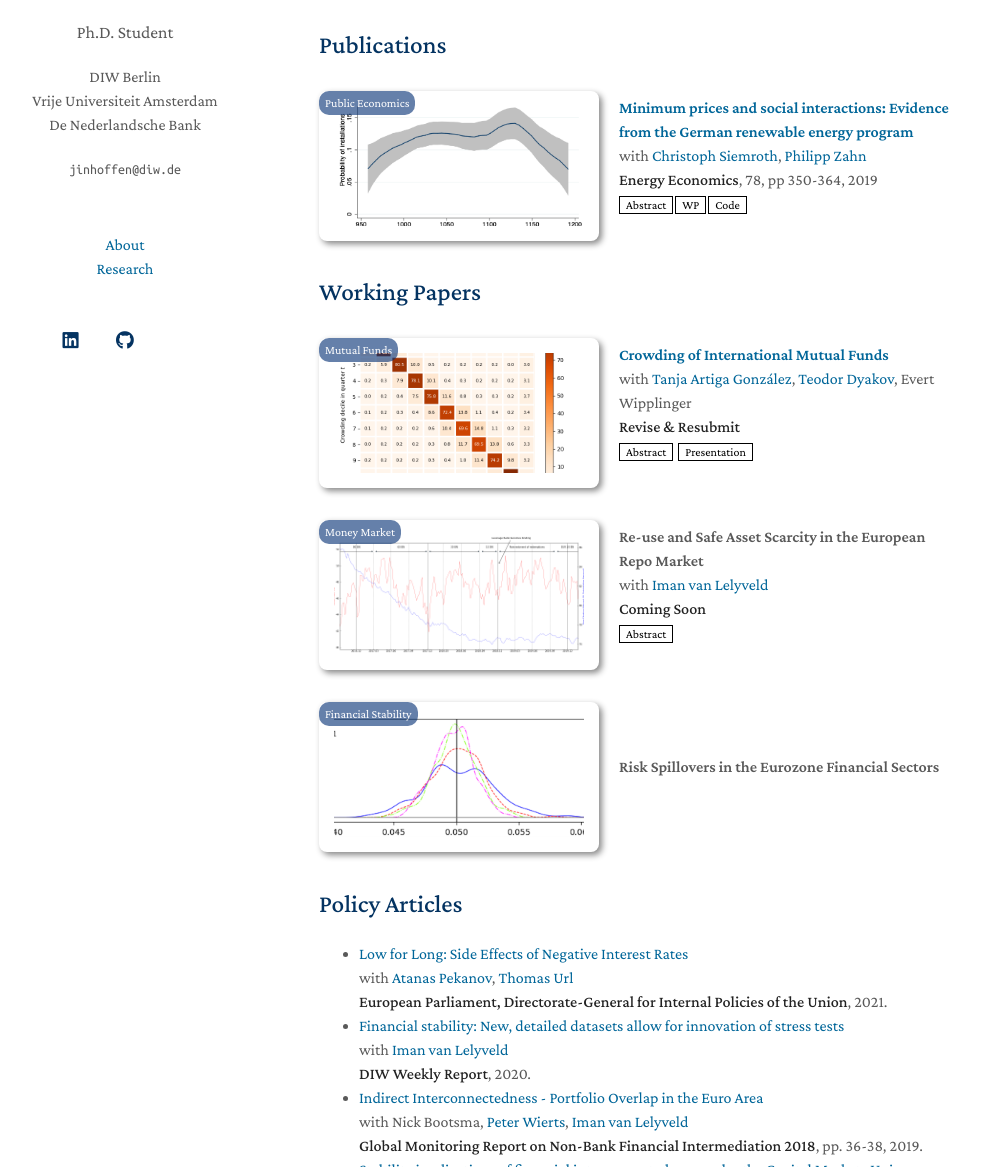
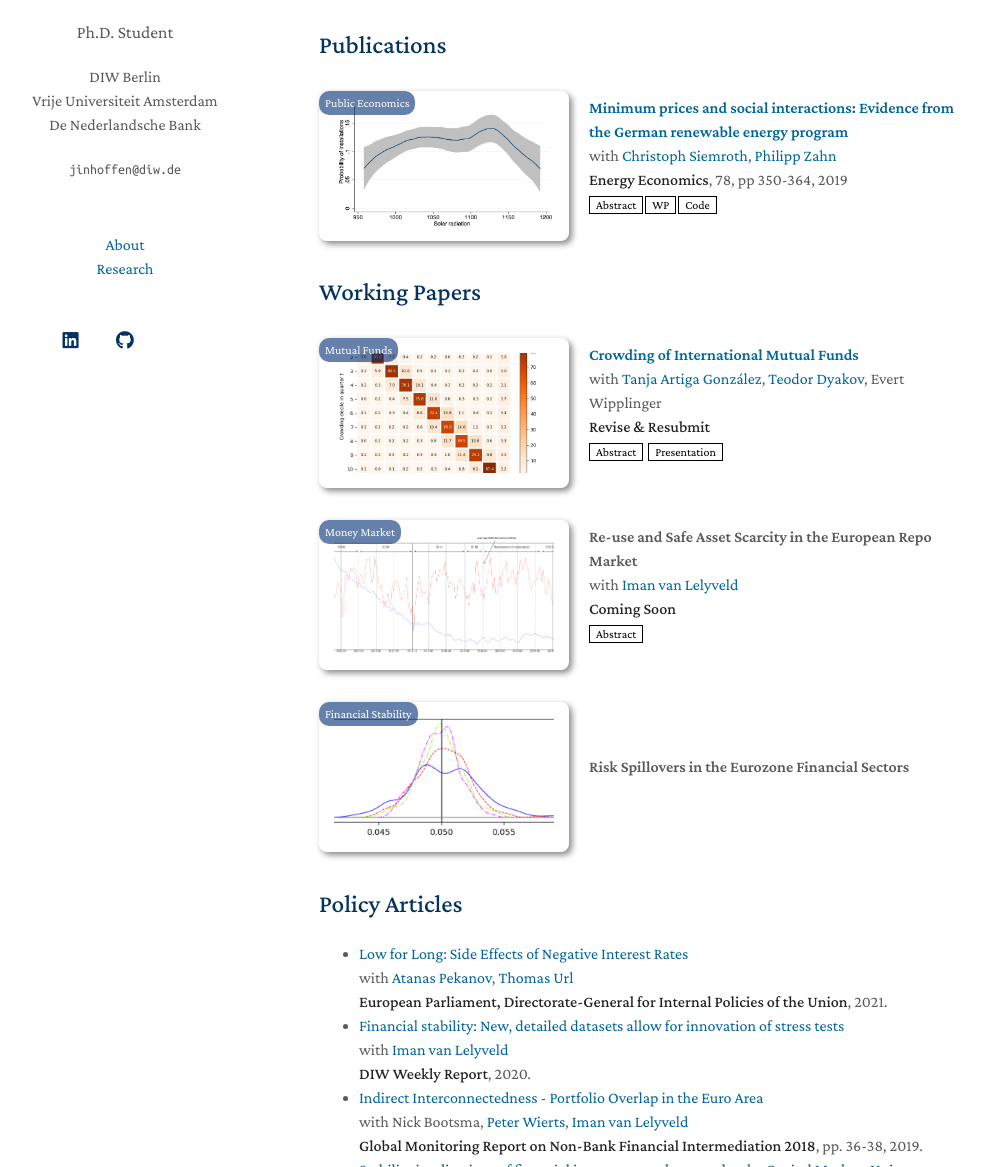
Before and after one commit to jinhoffen/website-justus-inhoffen, a Jekyll site: the page built from page_research.md, in a window 1280 px wide and 1400 px high. Shown: the part 233-1400 px from the top of the window, without its empty margins (151-1135 px from the left). Built offline with Jekyll 4.4.1, drawn with Linux system fonts in a browser that asks for light colours; nearby versions of some CDN libraries; a style sheet for code colours, icons or effects is not loaded.

Commit message:
make teaser images smaller

```diff
--- a/_sass/_components/_publications.scss
+++ b/_sass/_components/_publications.scss
@@ -36,7 +36,7 @@
 
     .pub-teaser {
       height: 120px;
-      width: 250px;
+      width: 220px;
       position: relative;
       padding: 15px;
       border-radius: 8px;
```
